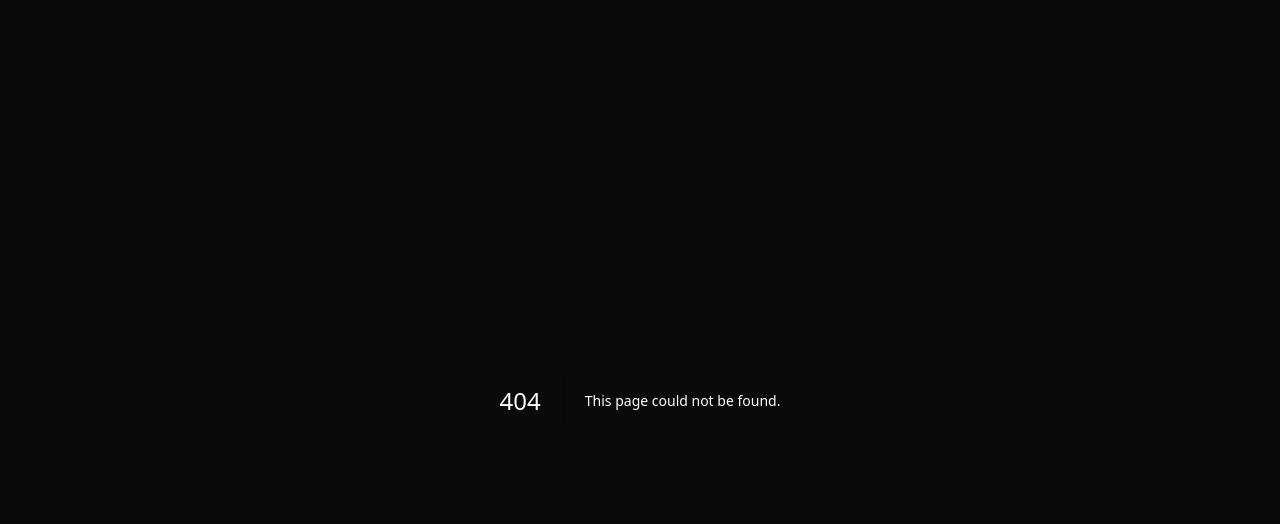
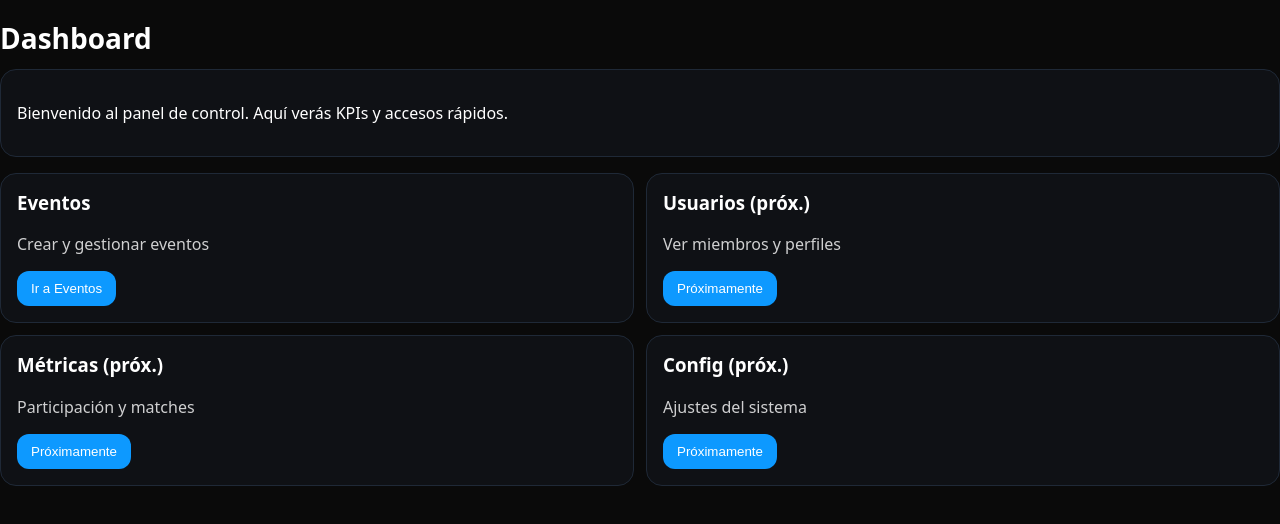
Before and after one commit to aleksnchz/1337, a Next.js app: page /dashboard in a window 1280 px wide. Before the commit this address had no page. Shown: the top 524 px of the page. Built offline with nearby package versions, Linux system fonts and the light colour scheme; sample sign-in values are in the browser's storage.

Commit message:
Create page.tsx

```diff
--- /dev/null
+++ b/app/dashboard/page.tsx
@@ -0,0 +1,58 @@
+'use client';
+
+import { useEffect, useState } from 'react';
+import Link from 'next/link';
+import { useRouter } from 'next/navigation';
+
+function getAdminToken(): string | null {
+  if (typeof window !== 'undefined') return localStorage.getItem('ADMIN_TOKEN');
+  return null;
+}
+
+export default function DashboardPage() {
+  const router = useRouter();
+  const [ready, setReady] = useState(false);
+
+  useEffect(() => {
+    const t = getAdminToken();
+    if (!t) router.replace('/login');
+    else setReady(true);
+  }, [router]);
+
+  if (!ready) return null;
+
+  return (
+    <main>
+      <h1 className="h1">Dashboard</h1>
+      <div className="card" style={{ marginBottom: 16 }}>
+        <p>Bienvenido al panel de control. Aquí verás KPIs y accesos rápidos.</p>
+      </div>
+
+      <div style={{ display: 'grid', gridTemplateColumns: '1fr 1fr', gap: 12 }}>
+        <div className="card">
+          <h3 style={{ marginTop: 0 }}>Eventos</h3>
+          <p style={{ opacity: .8 }}>Crear y gestionar eventos</p>
+          <Link href="/events"><button className="btn">Ir a Eventos</button></Link>
+        </div>
+
+        <div className="card">
+          <h3 style={{ marginTop: 0 }}>Usuarios (próx.)</h3>
+          <p style={{ opacity: .8 }}>Ver miembros y perfiles</p>
+          <button className="btn" disabled>Próximamente</button>
+        </div>
+
+        <div className="card">
+          <h3 style={{ marginTop: 0 }}>Métricas (próx.)</h3>
+          <p style={{ opacity: .8 }}>Participación y matches</p>
+          <button className="btn" disabled>Próximamente</button>
+        </div>
+
+        <div className="card">
+          <h3 style={{ marginTop: 0 }}>Config (próx.)</h3>
+          <p style={{ opacity: .8 }}>Ajustes del sistema</p>
+          <button className="btn" disabled>Próximamente</button>
+        </div>
+      </div>
+    </main>
+  );
+}
```
